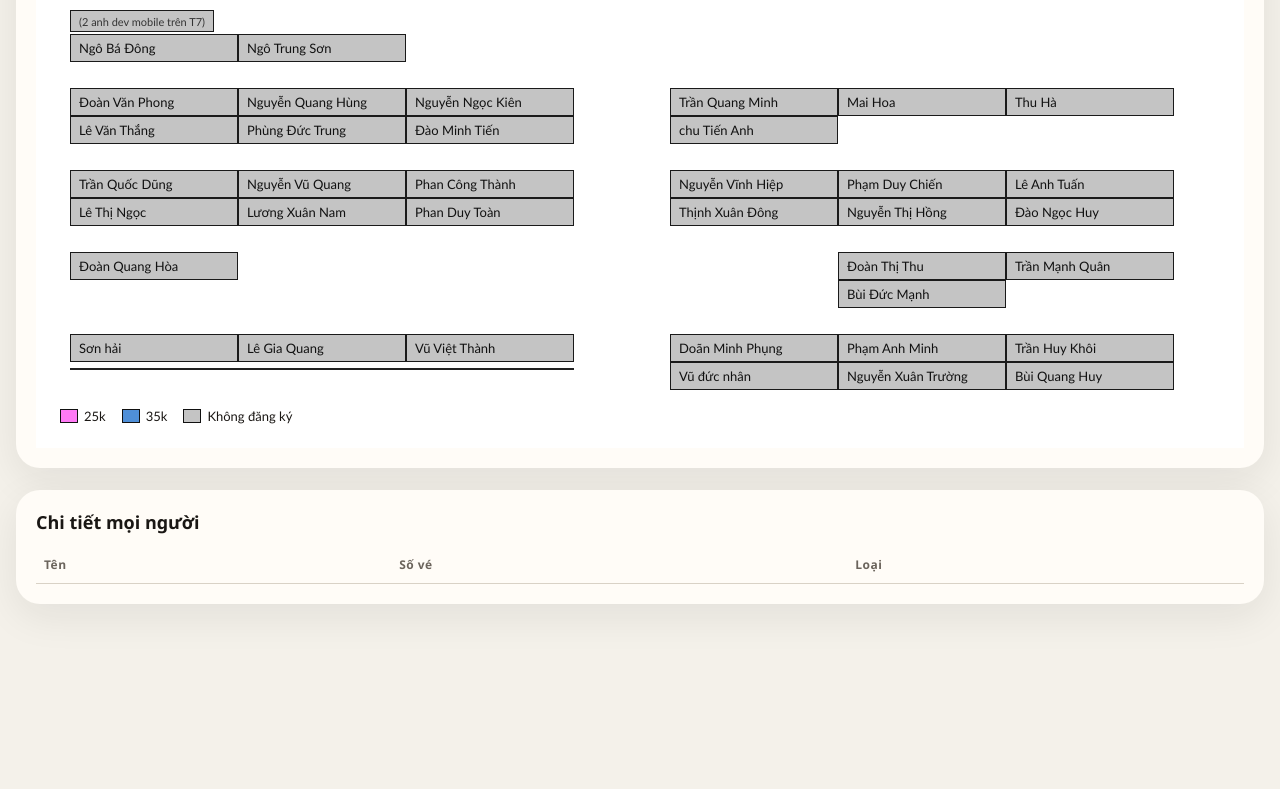
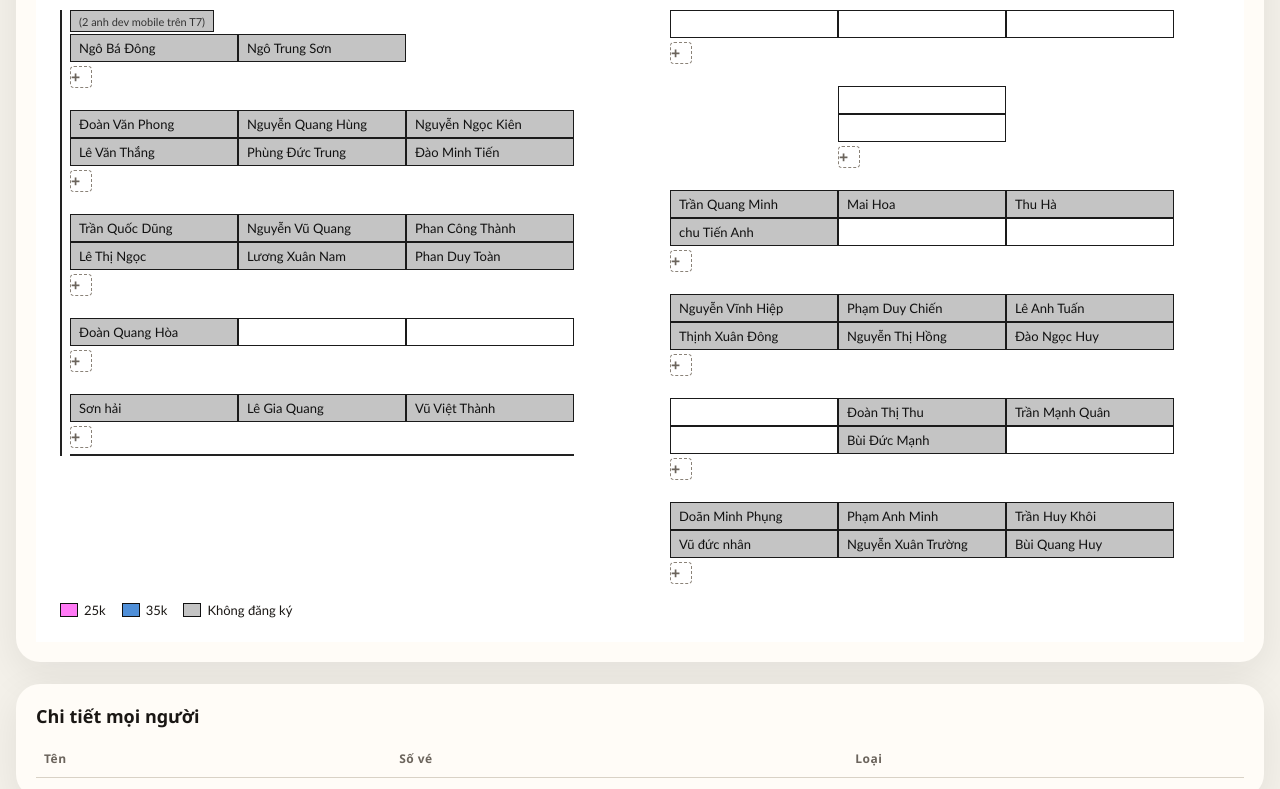
Before and after one commit to khoigf/khoigf.github.io, a plain HTML site: page vecom/index.html in a window 1280 px wide. Shown: the part 467-1256 px from the top of the page. Before the commit the page ends 1135 px from the top, so only its background shows below. Drawn offline with Linux system fonts and the light colour scheme.

Commit message:
vé cơm v1.1

```diff
--- a/vecom/index.html
+++ b/vecom/index.html
@@ -206,35 +206,58 @@
     }
 
     .floor {
-      display: grid;
-      grid-template-columns: 2px 8px max-content 96px max-content;
-      row-gap: 26px;
-      align-items: start;
+      display: flex;
+      align-items: flex-start;
+      gap: 96px;
       font-family: var(--map-font);
     }
 
-    .wall {
-      grid-column: 1;
-      grid-row: 1 / -1;
-      background: #222;
+    .wing {
+      display: flex;
+      flex-direction: column;
+      gap: 22px;
     }
 
-    .block-left { grid-column: 3; }
-    .block-right { grid-column: 5; }
-    .r1 { grid-row: 1; }
-    .r2 { grid-row: 2; }
-    .r3 { grid-row: 3; }
-    .r4 { grid-row: 4; }
-    .r5 { grid-row: 5; }
-    .block-left.r5 { padding-bottom: 6px; border-bottom: 2px solid #222; }
+    .wing-left {
+      border-left: 2px solid #222;
+      padding-left: 8px;
+    }
+
+    .offset-1 { margin-left: 168px; }
+    .line-bottom { padding-bottom: 6px; border-bottom: 2px solid #222; }
 
     .seats {
       display: grid;
       gap: 0;
     }
 
+    .seats.cols-1 { grid-template-columns: 168px; }
     .seats.cols-2 { grid-template-columns: repeat(2, 168px); }
     .seats.cols-3 { grid-template-columns: repeat(3, 168px); }
+
+    button.add-cell {
+      width: 22px;
+      height: 22px;
+      min-width: 22px;
+      margin-top: 4px;
+      border: 1px dashed #8a8278;
+      background: #fff;
+      color: #6b645c;
+      border-radius: 4px;
+      padding: 0;
+      font-size: 16px;
+      line-height: 1;
+      box-shadow: none;
+      transform: none;
+    }
+
+    button.add-cell:hover {
+      transform: none;
+      background: #f4f1ea;
+      color: var(--ink);
+    }
+
+    #export-root.capturing .add-cell { display: none; }
 
     .note {
       display: inline-flex;
@@ -260,6 +283,7 @@
       font-size: 13px;
       line-height: 1;
       white-space: nowrap;
+      cursor: text;
     }
 
     .seat .name {
@@ -274,8 +298,7 @@
       color: inherit;
       font: inherit;
       outline: none;
-      appearance: none;
-      -webkit-appearance: none;
+      cursor: text;
     }
 
     .seat .name:focus {
@@ -292,9 +315,7 @@
     .seat.t35 { background: var(--blue); color: #fff; }
     .seat.none { background: var(--gray); color: #111; }
     .seat.empty {
-      background: transparent;
-      border: none;
-      pointer-events: none;
+      background: #fff;
     }
 
     .legend {
@@ -383,7 +404,7 @@
 
     @media print {
       body { background: #fff; }
-      header.app, .table-wrap, .file-meta, .msg, .drop { display: none; }
+      header.app, .table-wrap, .file-meta, .msg, .drop, .add-cell { display: none; }
       .board, #export-root { box-shadow: none; padding: 0; }
     }
   </style>
@@ -394,7 +415,7 @@
       <div>
         <p class="eyebrow">khoigf.github.io / vecom</p>
         <h1>Sơ đồ vé cơm</h1>
-        <p class="sub">Chỉ lấy người có trên sơ đồ. Bấm vào tên để sửa chỗ ngồi; tên thừa trong Excel sẽ bị bỏ qua.</p>
+        <p class="sub">Sơ đồ đủ ô như ảnh. Bấm ô trống để thêm tên, hoặc bấm + ô để gắn thêm chỗ ngồi.</p>
       </div>
       <div class="actions">
         <label class="file-btn" for="file">
@@ -459,52 +480,62 @@
   <script src="vendor/html2canvas.min.js"></script>
   <script>
     const STORAGE_KEY = "vecom-seat-names-v1";
+    const STORAGE_EXTRAS = "vecom-extra-cells-v1";
     const RAW_LAYOUT = [
-      { side: "left", row: 1, cols: 2, note: "(2 anh dev mobile trên T7)", cells: [
+      { id: "l-mobile", side: "left", cols: 2, note: "(2 anh dev mobile trên T7)", cells: [
         ["Ngô Bá Đông", "Ngô Trung Sơn"]
       ]},
-      { side: "right", row: 1, cols: 3, cells: [
-        [null, null, null]
-      ]},
-      { side: "left", row: 2, cols: 3, cells: [
+      { id: "l-a", side: "left", cols: 3, cells: [
         ["Đoàn Văn Phong", "Nguyễn Quang Hùng", "Nguyễn Ngọc Kiên"],
         ["Lê Văn Thắng", "Phùng Đức Trung", "Đào Minh Tiến"]
       ]},
-      { side: "right", row: 2, cols: 3, cells: [
+      { id: "l-b", side: "left", cols: 3, cells: [
+        ["Trần Quốc Dũng", "Nguyễn Vũ Quang", "Phan Công Thành"],
+        ["Lê Thị Ngọc", "Lương Xuân Nam", "Phan Duy Toàn"]
+      ]},
+      { id: "l-c", side: "left", cols: 3, cells: [
+        ["Đoàn Quang Hòa", null, null]
+      ]},
+      { id: "l-bottom", side: "left", cols: 3, line: "bottom", cells: [
+        ["Sơn hải", "Lê Gia Quang", "Vũ Việt Thành"]
+      ]},
+      { id: "r-top3", side: "right", cols: 3, cells: [
+        [null, null, null]
+      ]},
+      { id: "r-top2", side: "right", cols: 1, offsetCols: 1, cells: [
+        [null],
+        [null]
+      ]},
+      { id: "r-d", side: "right", cols: 3, cells: [
         ["Trần Quang Minh", "Mai Hoa", "Thu Hà"],
         ["chu Tiến Anh", null, null]
       ]},
-      { side: "left", row: 3, cols: 3, cells: [
-        ["Trần Quốc Dũng", "Nguyễn Vũ Quang", "Phan Công Thành"],
-        ["Lê Thị Ngọc", "Lương Xuân Nam", "Phan Duy Toàn"]
-      ]},
-      { side: "right", row: 3, cols: 3, cells: [
+      { id: "r-e", side: "right", cols: 3, cells: [
         ["Nguyễn Vĩnh Hiệp", "Phạm Duy Chiến", "Lê Anh Tuấn"],
         ["Thịnh Xuân Đông", "Nguyễn Thị Hồng", "Đào Ngọc Huy"]
       ]},
-      { side: "left", row: 4, cols: 3, cells: [
-        ["Đoàn Quang Hòa", null, null]
-      ]},
-      { side: "right", row: 4, cols: 3, cells: [
+      { id: "r-f", side: "right", cols: 3, cells: [
         [null, "Đoàn Thị Thu", "Trần Mạnh Quân"],
         [null, "Bùi Đức Mạnh", null]
       ]},
-      { side: "left", row: 5, cols: 3, cells: [
-        ["Sơn hải", "Lê Gia Quang", "Vũ Việt Thành"]
-      ]},
-      { side: "right", row: 5, cols: 3, cells: [
+      { id: "r-g", side: "right", cols: 3, cells: [
         ["Doãn Minh Phụng", "Phạm Anh Minh", "Trần Huy Khôi"],
         ["Vũ đức nhân", "Nguyễn Xuân Trường", "Bùi Quang Huy"]
       ]}
     ];
 
-    const LAYOUT = RAW_LAYOUT.map((group, gi) => ({
-      ...group,
-      cells: group.cells.map((row, ri) => row.map((name, ci) => {
-        if (!name) return null;
-        return { id: `s-${gi}-${ri}-${ci}`, defaultName: name, name };
-      }))
-    }));
+    function buildLayout() {
+      return RAW_LAYOUT.map((group) => ({
+        ...group,
+        cells: group.cells.map((row, ri) => row.map((name, ci) => ({
+          id: `${group.id}-${ri}-${ci}`,
+          defaultName: name || "",
+          name: name || ""
+        })))
+      }));
+    }
+
+    let LAYOUT = buildLayout();
 
     let allTickets = [];
     let tickets = [];
@@ -562,12 +593,44 @@
       localStorage.setItem(STORAGE_KEY, JSON.stringify(map));
     }
 
+    function saveExtras() {
+      const extras = {};
+      LAYOUT.forEach((g) => {
+        extras[g.id] = g.cells.flat().filter((c) => c.extra).map((c) => ({ id: c.id, name: c.name }));
+      });
+      localStorage.setItem(STORAGE_EXTRAS, JSON.stringify(extras));
+    }
+
+    function loadExtras() {
+      try {
+        const extras = JSON.parse(localStorage.getItem(STORAGE_EXTRAS) || "{}");
+        LAYOUT.forEach((g) => {
+          (extras[g.id] || []).forEach((x) => {
+            const cell = { id: x.id, defaultName: "", name: x.name || "", extra: true };
+            const last = g.cells[g.cells.length - 1];
+            if (!last || last.length >= g.cols) g.cells.push([cell]);
+            else last.push(cell);
+          });
+        });
+      } catch (_) { /* ignore */ }
+    }
+
     function resetNames() {
-      eachSeat((c) => { c.name = c.defaultName; });
+      LAYOUT = buildLayout();
       localStorage.removeItem(STORAGE_KEY);
+      localStorage.removeItem(STORAGE_EXTRAS);
       remapTickets();
       renderFloor();
       summarize();
+    }
+
+    function addCellToGroup(group) {
+      const cell = { id: `x-${group.id}-${Date.now()}`, defaultName: "", name: "", extra: true };
+      const last = group.cells[group.cells.length - 1];
+      if (!last || last.length >= group.cols) group.cells.push([cell]);
+      else last.push(cell);
+      saveExtras();
+      renderFloor();
     }
 
     function scoreNames(a, b) {
@@ -666,6 +729,7 @@
     function commitSeatName(cell, value) {
       cell.name = String(value || "").replace(/\s+/g, " ").trim();
       saveNames();
+      saveExtras();
       remapTickets();
       renderFloor();
       summarize();
@@ -673,17 +737,15 @@
 
     function renderSeat(cell, bySeat) {
       const el = document.createElement("div");
-      if (!hasName(cell)) {
-        el.className = "seat empty";
-        return el;
-      }
-      const t = bySeat.get(cell.id);
-      el.className = "seat " + (t ? (t.kind === 35 ? "t35" : "t25") : "none");
+      const named = hasName(cell);
+      const t = named ? bySeat.get(cell.id) : null;
+      el.className = "seat " + (named ? (t ? (t.kind === 35 ? "t35" : "t25") : "none") : "empty");
       const nm = document.createElement("input");
       nm.className = "name";
       nm.type = "text";
       nm.value = cell.name;
-      nm.setAttribute("aria-label", "Tên chỗ ngồi");
+      nm.placeholder = "";
+      nm.setAttribute("aria-label", named ? "Tên chỗ ngồi" : "Thêm người vào ô này");
       nm.addEventListener("keydown", (e) => {
         if (e.key === "Enter") {
           e.preventDefault();
@@ -703,23 +765,25 @@
         q.textContent = t.qty;
         el.appendChild(q);
       }
-      el.title = t ? `${cell.name} · ${t.qty} vé · ${t.kind}k` : `${cell.name} · không đăng ký`;
+      el.title = named
+        ? (t ? `${cell.name} · ${t.qty} vé · ${t.kind}k` : `${cell.name} · không đăng ký`)
+        : "Bấm để thêm người";
       return el;
     }
 
     function renderFloor() {
       const floor = document.getElementById("floor");
       floor.innerHTML = "";
-      const wall = document.createElement("div");
-      wall.className = "wall";
-      wall.setAttribute("aria-hidden", "true");
-      floor.appendChild(wall);
       const bySeat = ticketBySeat();
+      const left = document.createElement("div");
+      left.className = "wing wing-left";
+      const right = document.createElement("div");
+      right.className = "wing wing-right";
       LAYOUT.forEach((group) => {
-        const cells = group.cells.flat();
-        if (!group.note && !cells.some(hasName)) return;
         const wrap = document.createElement("div");
-        wrap.className = `block-${group.side} r${group.row}`;
+        wrap.className = "block";
+        if (group.offsetCols) wrap.classList.add(`offset-${group.offsetCols}`);
+        if (group.line === "bottom") wrap.classList.add("line-bottom");
         if (group.note) {
           const note = document.createElement("div");
           note.className = "note";
@@ -728,10 +792,20 @@
         }
         const grid = document.createElement("div");
         grid.className = `seats cols-${group.cols}`;
-        cells.forEach((cell) => grid.appendChild(renderSeat(cell, bySeat)));
+        group.cells.flat().forEach((cell) => grid.appendChild(renderSeat(cell, bySeat)));
         wrap.appendChild(grid);
-        floor.appendChild(wrap);
+        const add = document.createElement("button");
+        add.type = "button";
+        add.className = "add-cell";
+        add.textContent = "+";
+        add.title = "Thêm ô";
+        add.setAttribute("aria-label", "Thêm ô");
+        add.addEventListener("click", () => addCellToGroup(group));
+        wrap.appendChild(add);
+        (group.side === "left" ? left : right).appendChild(wrap);
       });
+      floor.appendChild(left);
+      floor.appendChild(right);
     }
 
     function updateFileMeta() {
@@ -828,6 +902,7 @@
       if (document.activeElement && document.activeElement.blur) document.activeElement.blur();
       btn.disabled = true;
       btn.textContent = "Đang xuất...";
+      root.classList.add("capturing");
       root.querySelectorAll("input.name").forEach((input) => {
         const span = document.createElement("span");
         span.className = "name";
@@ -851,6 +926,7 @@
         document.getElementById("msg").textContent = "Xuất ảnh thất bại. Thử in trang (Ctrl/Cmd P).";
       } finally {
         board.style.overflow = prevOverflow;
+        root.classList.remove("capturing");
         renderFloor();
         btn.disabled = false;
         btn.textContent = "Xuất ảnh";
@@ -859,6 +935,7 @@
 
     document.getElementById("btn-reset").addEventListener("click", resetNames);
 
+    loadExtras();
     loadSavedNames();
     renderEmpty();
   </script>
```
